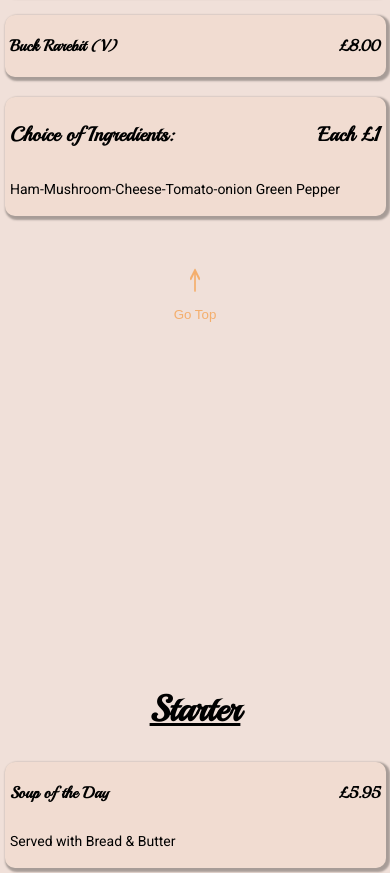
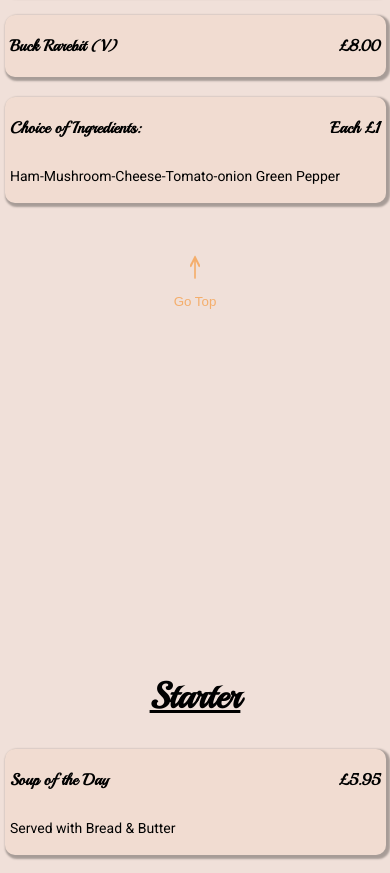
Before and after one commit to melika760/DominiqueCafeMenue, a React (Create React App) app: page /Menu in a window 390 px wide. Shown: the part 2732-3605 px from the top of the page. Built offline with nearby package versions, Linux system fonts and the light colour scheme; some icons are missing; a web font is replaced by a local one.

Commit message:
Update BreakfastItems.module.css

```diff
--- a/src/Components/BreakfastItems.module.css
+++ b/src/Components/BreakfastItems.module.css
@@ -63,9 +63,12 @@ font-size: 20px;
     padding: 5px;
     margin-left: 5px;
     }
-    .item h3{
+    .item  h3{
         font-size: 16px;
     }
+     .lastitem h3{
+        font-size: 16px;
+     }
     .description{
         font-size: 14px;
         text-align: left;
```
